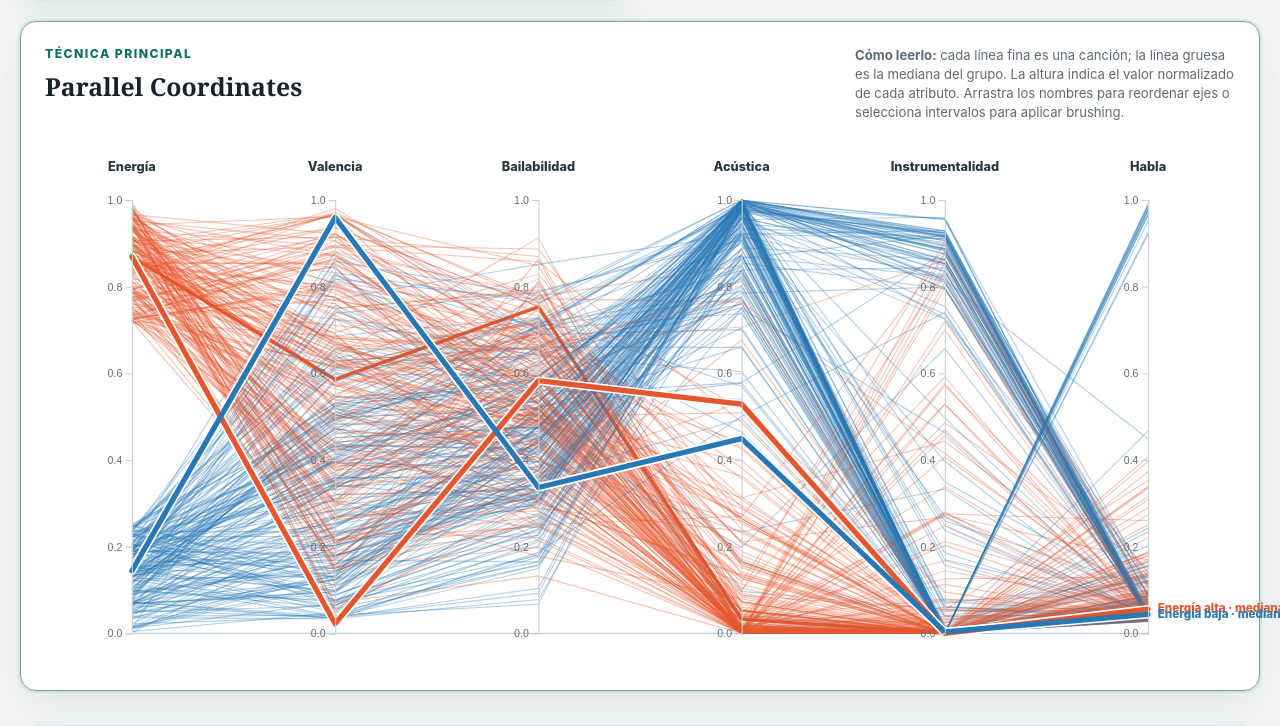
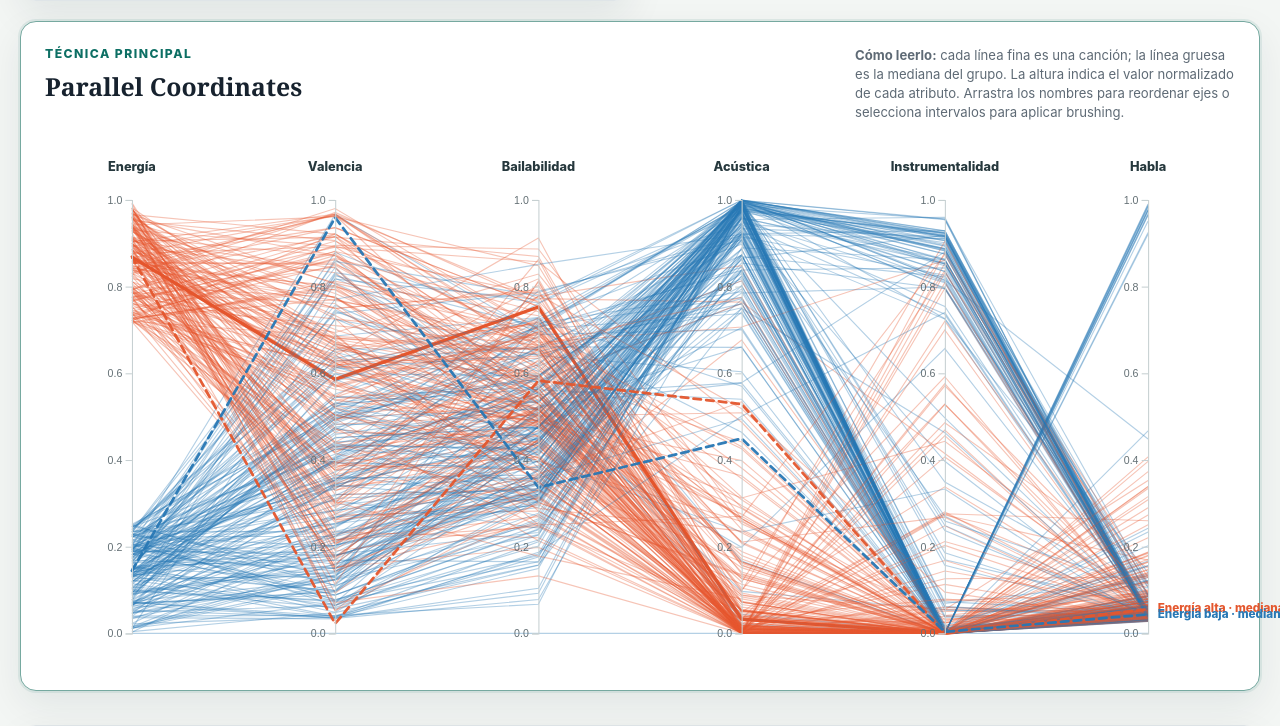
Before and after one commit to stewartmb/tarea-insight-visualizacion-datos, a Flask app: page / in a window 1280 px wide. Shown: the part 2352-3078 px from the top of the page. Run offline with Flask 3, Linux system fonts and the light colour scheme.

Commit message:
style: render median profiles as dashed lines

```diff
--- a/app/static/css/styles.css
+++ b/app/static/css/styles.css
@@ -92,7 +92,7 @@ h2, h3, p { margin-top: 0; }
 .subtle-axis .domain { stroke: #a9b6b8; }
 .profile-line { fill: none; cursor: pointer; }
 .summary-line { fill: none; pointer-events: none; stroke-linecap: round; }
-.summary-halo { fill: none; stroke: white; stroke-width: 8; stroke-linecap: round; stroke-linejoin: round; pointer-events: none; }
+.summary-halo { display: none; }
 .summary-line { stroke-linejoin: round; }
 .summary-label { font-size: 11px; font-weight: 850; dominant-baseline: middle; pointer-events: none; }
 .summary-mark { pointer-events: none; }
--- a/app/static/js/parallel_coordinates.js
+++ b/app/static/js/parallel_coordinates.js
@@ -55,7 +55,11 @@ export class ParallelCoordinatesChart {
     const halos = this.summaryLayer.selectAll("path.summary-halo").data(summaries, summary => summary.id || summary.label).join("path").attr("class", "summary-halo");
     halos.attr("d", summary => this.path(summary));
     const lines = this.summaryLayer.selectAll("path.summary-line").data(summaries, summary => summary.id || summary.label).join("path").attr("class", "summary-line");
-    lines.attr("d", summary => this.path(summary)).attr("stroke", summary => summary.color || "#17222e").attr("stroke-width", 5).attr("stroke-opacity", 1);
+    lines.attr("d", summary => this.path(summary))
+      .attr("stroke", summary => summary.color || "#17222e")
+      .attr("stroke-width", 2.6)
+      .attr("stroke-dasharray", "7 5")
+      .attr("stroke-opacity", .95);
     const labels = this.summaryLayer.selectAll("text.summary-label").data(summaries, summary => summary.id || summary.label).join("text").attr("class", "summary-label");
     labels
       .attr("x", summary => this.position(this.dimensions.at(-1)) + 9)
```
